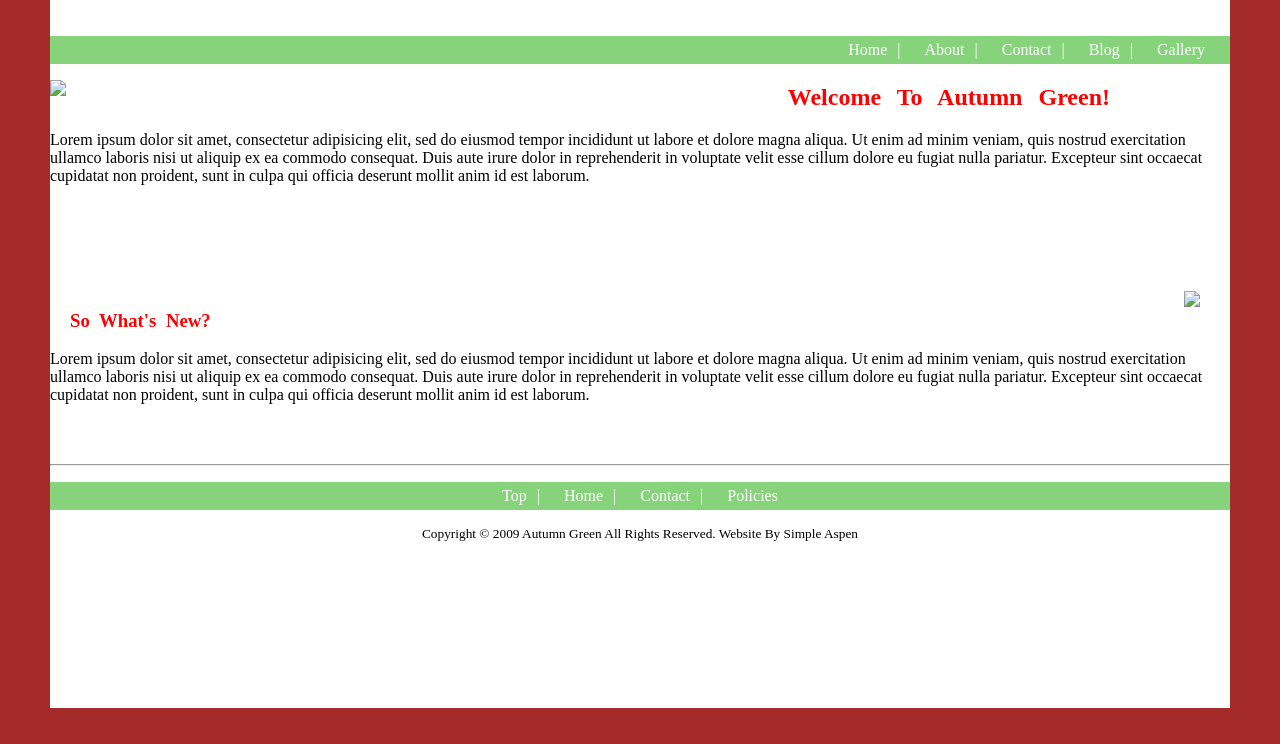
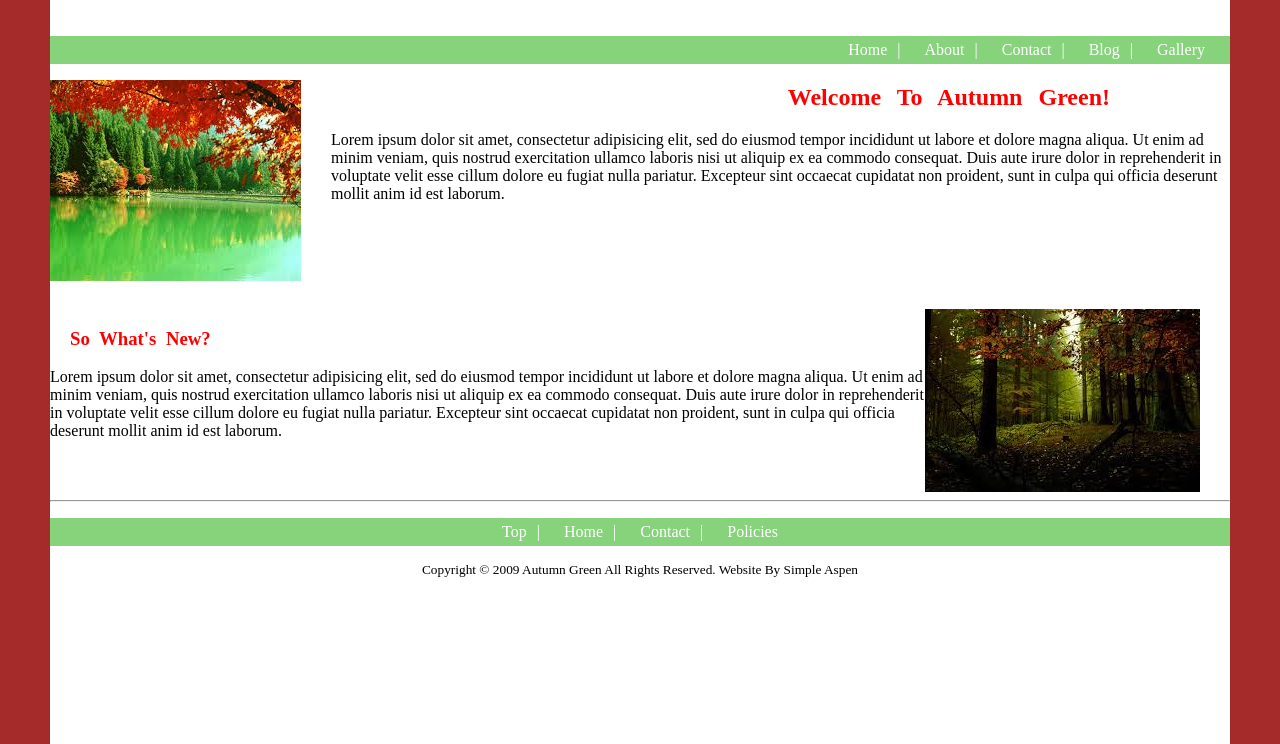
Before and after one commit to AmShezi/autumn-green-sample, a plain HTML site: page index.html in a window 1280 px wide. Shown: the part 148-892 px from the top of the page. Before the commit the page ends 856 px from the top, so only its background shows below. Drawn offline with Linux system fonts and the light colour scheme.

Commit message:
Add files via upload

```diff
--- a/index.html
+++ b/index.html
@@ -25,7 +25,7 @@
 	</ul>
 	</nav>
 
-    <img src="index.jpg">
+    <img src="image2.jpg">
 	<h2>Welcome To Autumn Green!</h2>
 	<p>Lorem ipsum dolor sit amet, consectetur adipisicing elit, sed do eiusmod
 	tempor incididunt ut labore et dolore magna aliqua. Ut enim ad minim veniam,
@@ -39,7 +39,7 @@
 	<br>
 	<br>
 	<div id="shez">
-	<img src="images.jpg">
+	<img src="image1.jpg">
 	</div>
 	<h3>So What's New?</h3>
 	<p>Lorem ipsum dolor sit amet, consectetur adipisicing elit, sed do eiusmod
```
Also changed, not shown: image1.jpg (added), image2.jpg (added).
